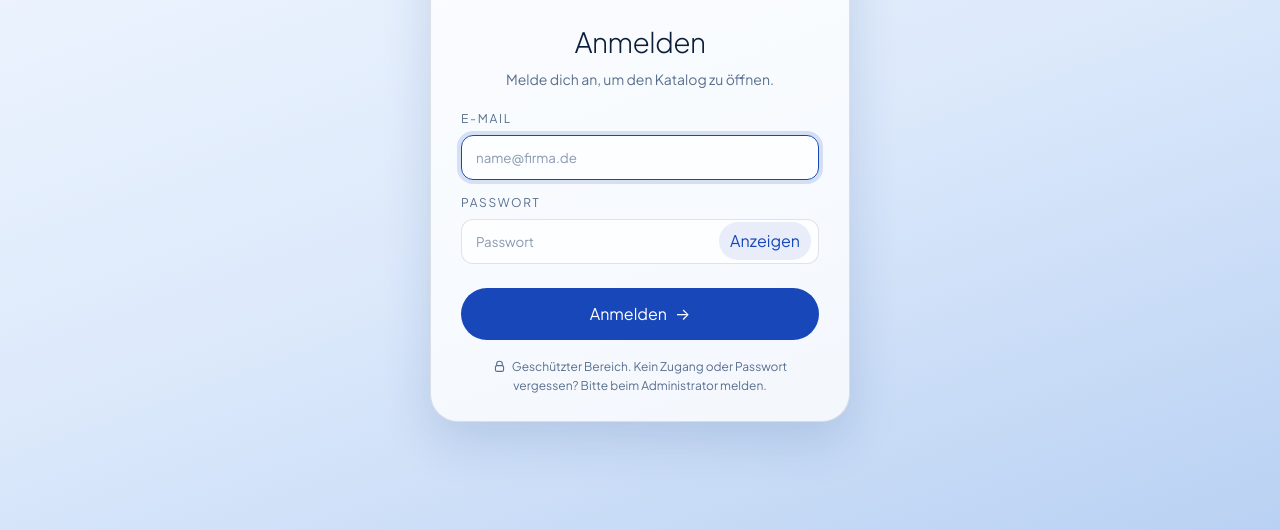
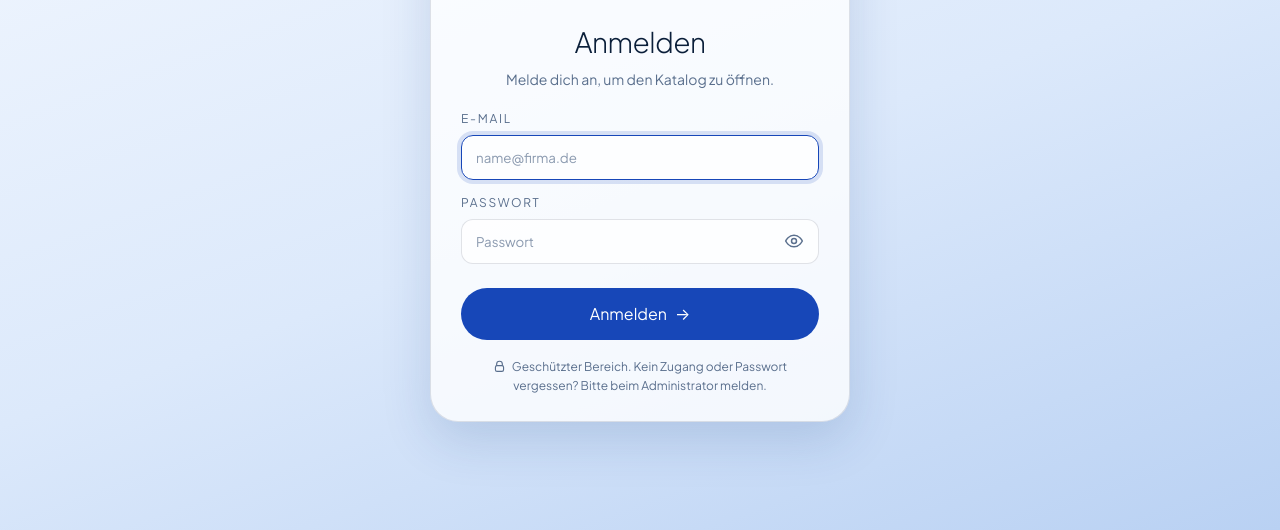
Before and after one commit to tk-connect-de/heizkoerper-katalog, a plain HTML site: page index.html in a window 1280 px wide. Shown: the part 270-800 px from the top of the page. Drawn offline with nearby package versions, Linux system fonts and the light colour scheme.

Commit message:
Passwortfeld: Augen-Symbol zum Anzeigen
Co-Authored-By: Claude Opus 5.5 <noreply@anthropic.com>

```diff
--- a/index.html
+++ b/index.html
@@ -794,7 +794,7 @@ HK_BOOT.push(function(){
       <label class="lbl" for="lgpw">Passwort</label>
       <div class="pwwrap">
         <input id="lgpw" name="password" type="password" autocomplete="current-password" placeholder="Passwort" required>
-        <button type="button" class="pwtog" id="pwtog" aria-label="Passwort anzeigen" aria-pressed="false">Anzeigen</button>
+        <button type="button" class="pwtog" id="pwtog" aria-label="Passwort anzeigen" aria-pressed="false" title="Passwort anzeigen"><svg class="ic-auge" viewBox="0 0 24 24" aria-hidden="true"><path d="M2 12s3.6-7 10-7 10 7 10 7-3.6 7-10 7S2 12 2 12z"/><circle cx="12" cy="12" r="3"/></svg><svg class="ic-zu" viewBox="0 0 24 24" aria-hidden="true"><path d="M10.6 5.1A10.4 10.4 0 0 1 12 5c6.4 0 10 7 10 7a17.6 17.6 0 0 1-2.9 3.9M6.6 6.6C3.7 8.5 2 12 2 12s3.6 7 10 7a9.7 9.7 0 0 0 5.4-1.6"/><path d="M9.9 9.9a3 3 0 0 0 4.2 4.2"/><path d="M3 3l18 18"/></svg></button>
       </div>
     </div>
     <p class="lgerr" id="lgerr" role="alert"></p>
@@ -820,9 +820,14 @@ HK_BOOT.push(function(){
   .lgcard input::placeholder{color:var(--muted);opacity:.7}
   .lgcard input:focus{border-color:var(--accent);box-shadow:0 0 0 4px color-mix(in srgb, var(--accent) 15%, transparent)}
   .pwwrap{position:relative}
-  .pwwrap input{padding-right:96px}
-  .pwtog{position:absolute;right:8px;top:50%;transform:translateY(-50%);border:0;background:var(--soft);color:var(--accent);font:600 12px inherit;font-family:inherit;padding:7px 11px;border-radius:99px;cursor:pointer}
-  .pwtog:hover{background:var(--accent);color:var(--on-accent)}
+  .pwwrap input{padding-right:50px}
+  .pwtog{position:absolute;right:6px;top:50%;transform:translateY(-50%);width:38px;height:38px;display:grid;place-items:center;border:0;border-radius:10px;background:transparent;color:var(--muted);cursor:pointer;transition:color .15s,background .15s}
+  .pwtog:hover{color:var(--ink);background:var(--soft)}
+  .pwtog:focus-visible{outline:2px solid var(--accent);outline-offset:1px}
+  .pwtog svg{width:20px;height:20px;fill:none;stroke:currentColor;stroke-width:1.8;stroke-linecap:round;stroke-linejoin:round}
+  .pwtog .ic-zu{display:none}
+  .pwtog[aria-pressed="true"] .ic-auge{display:none}
+  .pwtog[aria-pressed="true"] .ic-zu{display:block}
   .lgerr{min-height:20px;color:#c0392b;font-size:14px;margin:2px 0 10px}
   .lgerr:empty{min-height:0;margin:0 0 10px}
   .lgbtn{display:flex;align-items:center;justify-content:center;gap:8px;border:0;border-radius:99px;padding:14px 18px;font:600 15px inherit;font-family:inherit;background:var(--accent);color:var(--on-accent);cursor:pointer;transition:transform .15s, box-shadow .15s, opacity .15s}
@@ -856,7 +861,7 @@ HK_BOOT.push(function(){
   var btx = document.getElementById('lgbtntx');
   function zeigeLogin(msg){ box.hidden = false; err.textContent = msg || ''; btn.disabled = false; btx.textContent = 'Anmelden'; var m = document.getElementById('lgmail'); (m.value ? document.getElementById('lgpw') : m).focus(); }
   var pt = document.getElementById('pwtog'), pwi = document.getElementById('lgpw');
-  pt.addEventListener('click', function(){ var an = pwi.type === 'password'; pwi.type = an ? 'text' : 'password'; pt.textContent = an ? 'Verbergen' : 'Anzeigen'; pt.setAttribute('aria-pressed', an ? 'true' : 'false'); pt.setAttribute('aria-label', an ? 'Passwort verbergen' : 'Passwort anzeigen'); pwi.focus(); });
+  pt.addEventListener('click', function(){ var an = pwi.type === 'password'; pwi.type = an ? 'text' : 'password'; var l = an ? 'Passwort verbergen' : 'Passwort anzeigen'; pt.setAttribute('aria-pressed', an ? 'true' : 'false'); pt.setAttribute('aria-label', l); pt.title = l; var p = pwi.value.length; pwi.focus(); try{ pwi.setSelectionRange(p, p); }catch(e){} });
 
   sb.auth.getSession().then(function(r){
     if(r.data && r.data.session) return laden().catch(function(){ zeigeLogin('Daten konnten nicht geladen werden. Bitte neu anmelden.'); });
```
